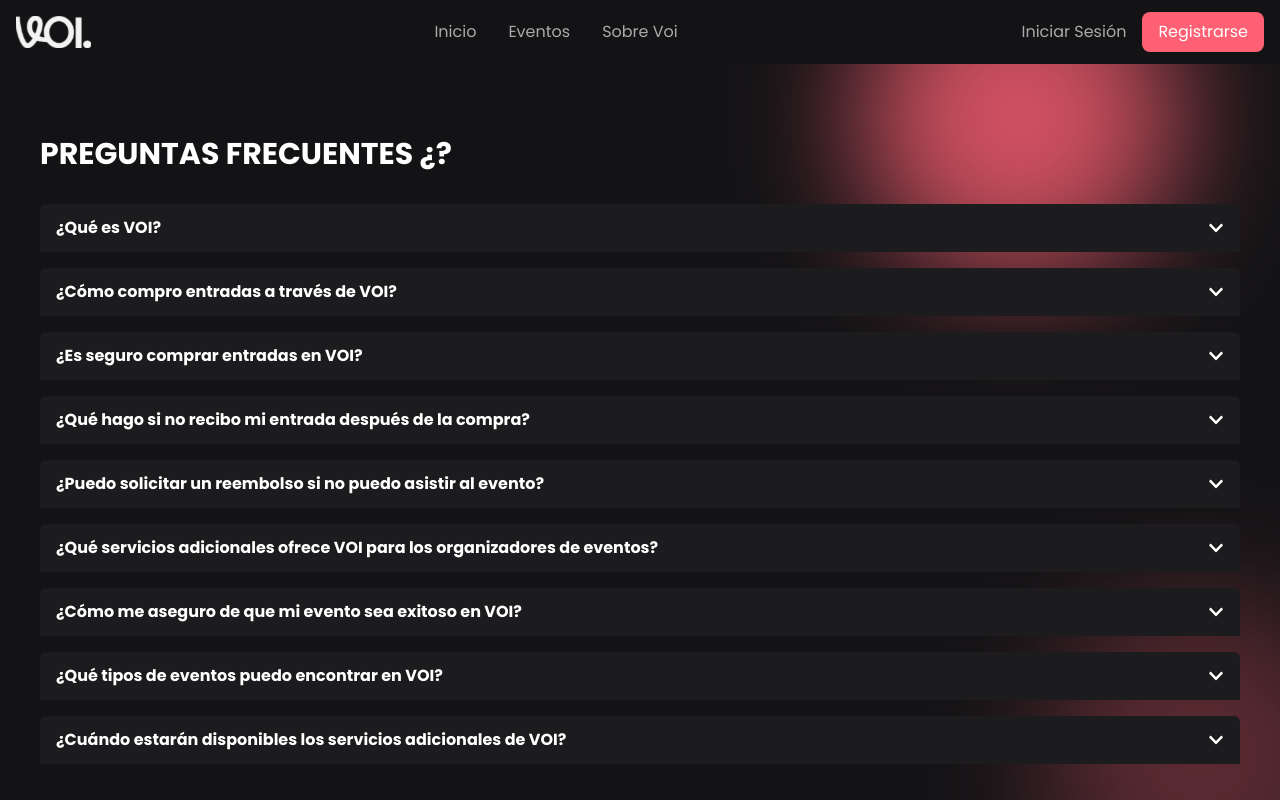
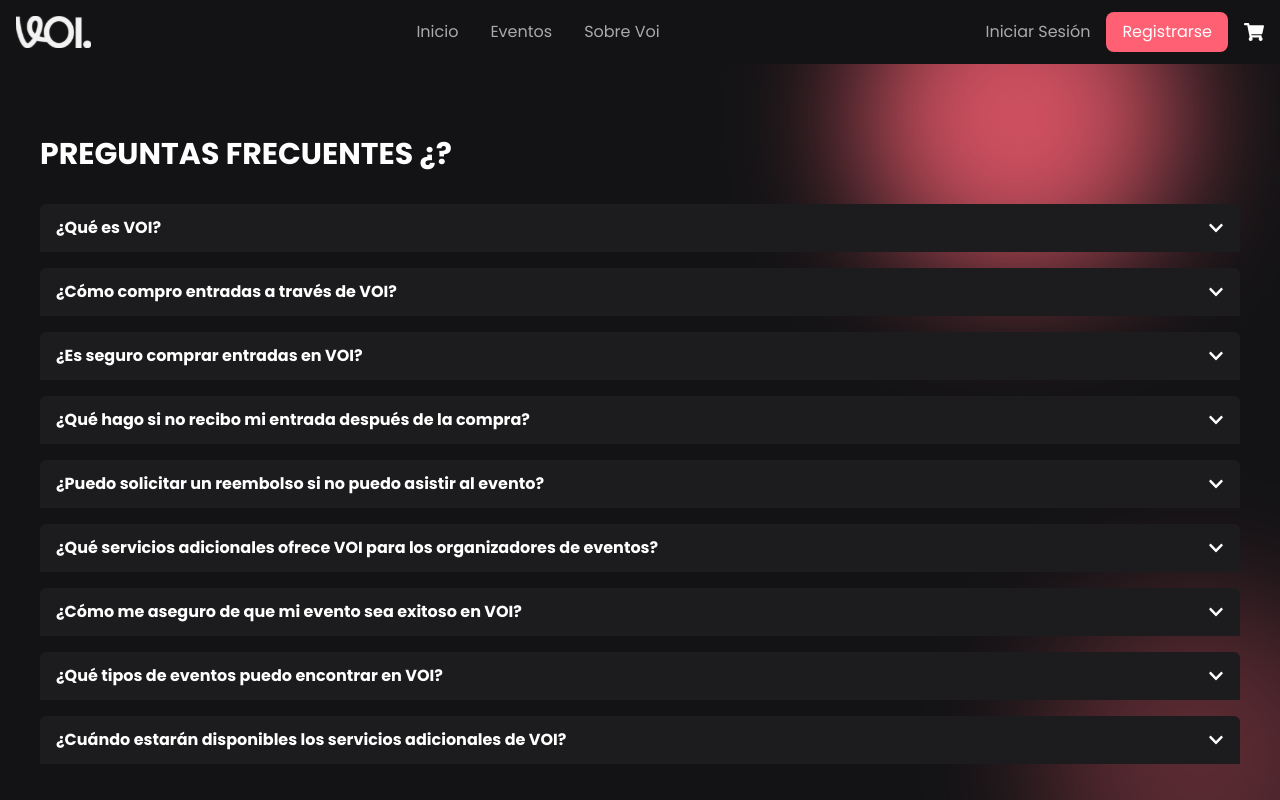
Before and after one commit to Pir4te64/Voi_frontend, a React (Vite) app: page /faq in a window 1280 px wide. Shown: the top 800 px of the page. Built offline with nearby package versions, Linux system fonts and the light colour scheme; what @codaworks/react-glow would draw is missing.

Commit message:
feat: añadir ícono de carrito de compras en el componente Navbar, mejorando la navegación y la accesibilidad para los usuarios

```diff
--- a/src/components/navbar/Navbar.tsx
+++ b/src/components/navbar/Navbar.tsx
@@ -1,7 +1,7 @@
 // src/components/Navbar.tsx
 import React, { useState } from 'react';
 import { NavLink } from 'react-router-dom';
-import { FaBars, FaTimes } from 'react-icons/fa';
+import { FaBars, FaTimes, FaShoppingCart } from 'react-icons/fa';
 import logo from '@/assets/Logo.svg';
 import MobileMenu from '@/components/navbar/MobileMenu';
 import { useAuth } from '@/context/AuthContext';
@@ -54,12 +54,19 @@ const Navbar: React.FC = () => {
               >
                 Dashboard
               </NavLink>
+
               <button
                 onClick={logout}
                 className="rounded-lg bg-secondary px-4 py-2 text-white transition hover:bg-secondary/90"
               >
                 Cerrar sesión
               </button>
+              <NavLink
+                to="#"
+                className="flex items-center gap-2 text-white hover:text-secondary"
+              >
+                <FaShoppingCart className="text-xl" />
+              </NavLink>
             </>
           ) : (
             <>
@@ -75,6 +82,12 @@ const Navbar: React.FC = () => {
               >
                 Registrarse
               </NavLink>
+              <NavLink
+                to="/carrito"
+                className="flex items-center gap-2 text-white hover:text-secondary"
+              >
+                <FaShoppingCart className="text-xl" />
+              </NavLink>
             </>
           )}
         </div>
```
